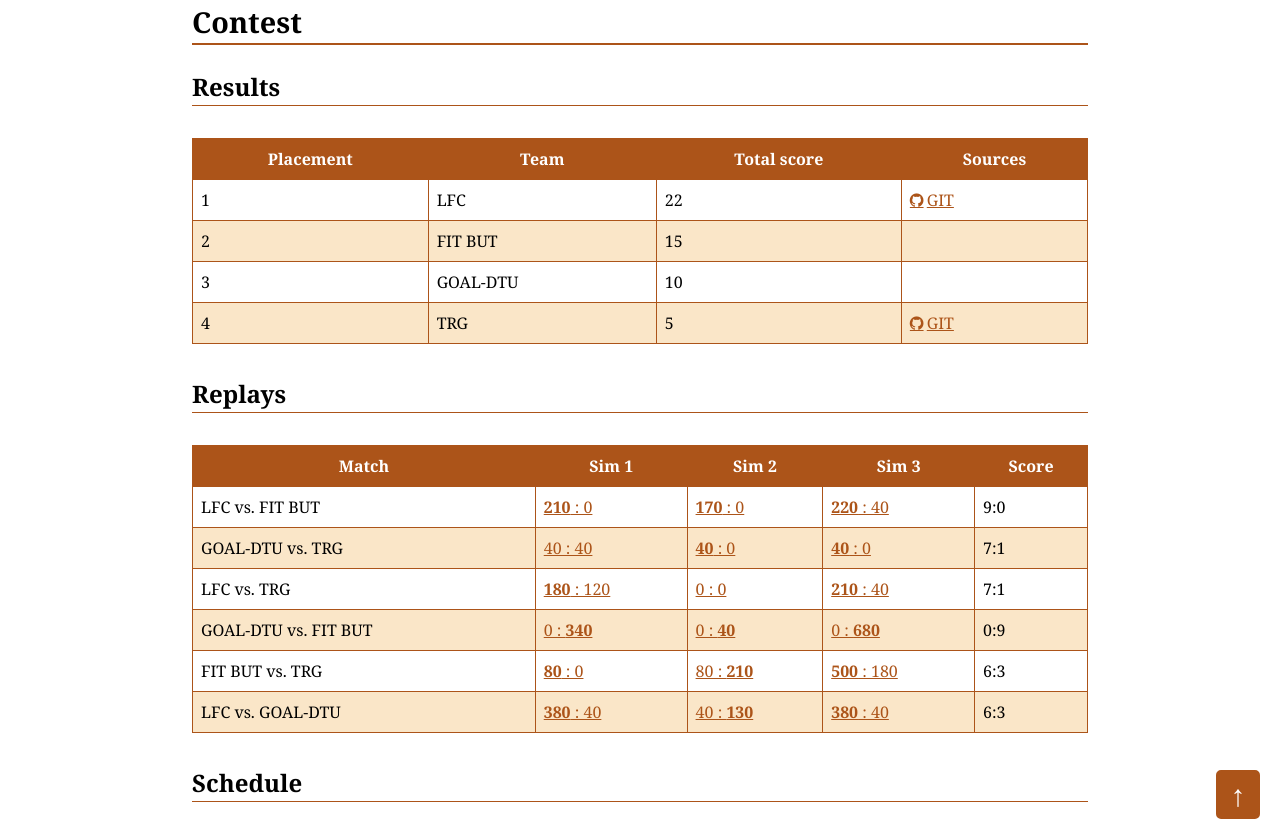
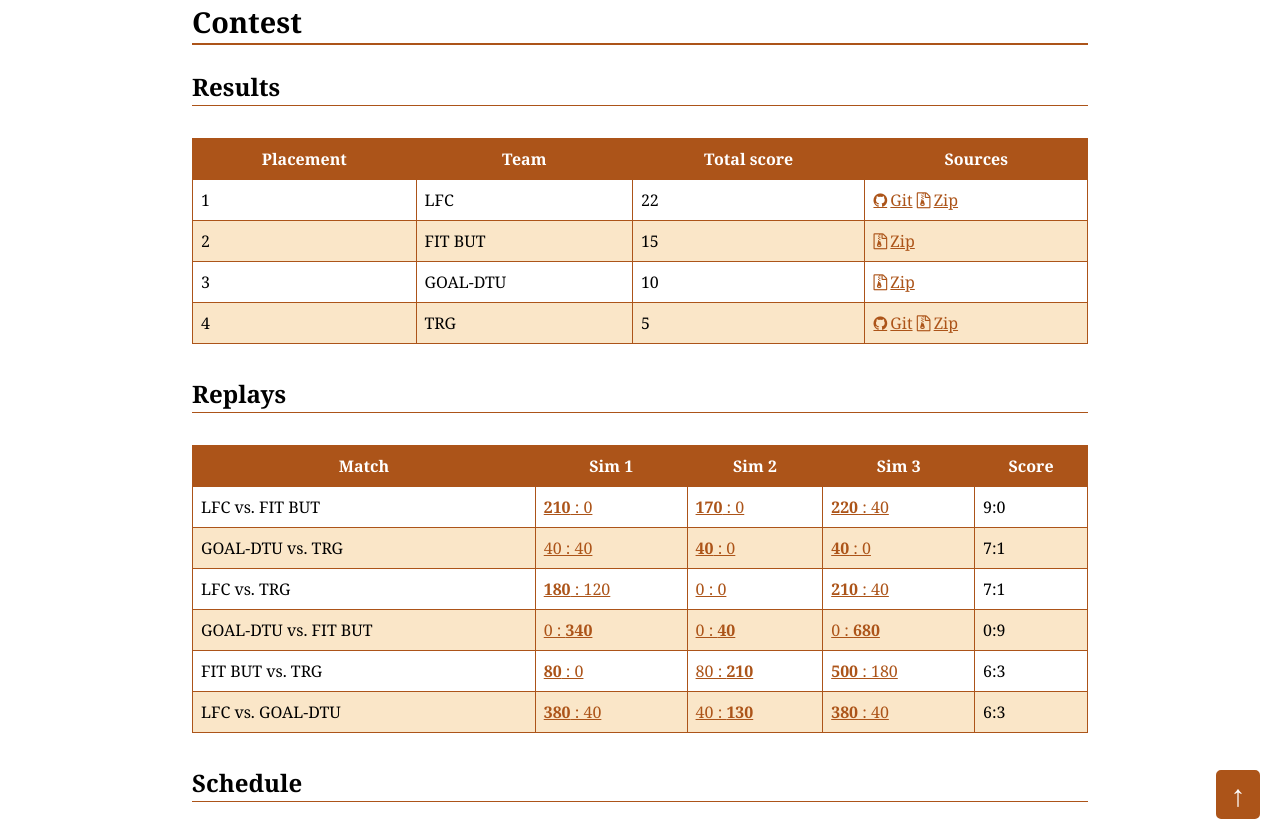
Before and after one commit to agentcontest/agentcontest.github.io, a Jekyll site: the page built from 2019/index.md, in a window 1280 px wide and 900 px high, scrolled down 703 px, cut to the strip 71-900 px from the top of the window. Built offline with Jekyll 4.4.1, drawn with Linux system fonts in a browser that asks for light colours.

Commit message:
complete sources

```diff
--- a/2019/index.md
+++ b/2019/index.md
@@ -18,10 +18,10 @@ Contest
 
 Placement | Team | Total score | Sources
 --- | --- | --- | ---
-1 | LFC | 22 | [GIT](https://github.com/autonomy-and-verification-uol/mapc2019-liv)
-2 | FIT BUT | 15 |
-3 | GOAL-DTU | 10 |
-4 | TRG | 5 | [GIT](https://github.com/MikeVezina/massim2019)
+1 | LFC | 22 | [Git](https://github.com/autonomy-and-verification-uol/mapc2019-liv) [Zip](/2019/sources/mapc2019-lfc.zip)
+2 | FIT BUT | 15 | [Zip](/2019/sources/FitBut.zip)
+3 | GOAL-DTU | 10 | [Zip](/2019/sources/MAPC2019-GOAL-DTU.zip)
+4 | TRG | 5 | [Git](https://github.com/MikeVezina/massim2019) [Zip](/2019/sources/mapc2019-trg.zip)
 
 ### Replays
 
```
Also changed, not shown: 2 other files.
